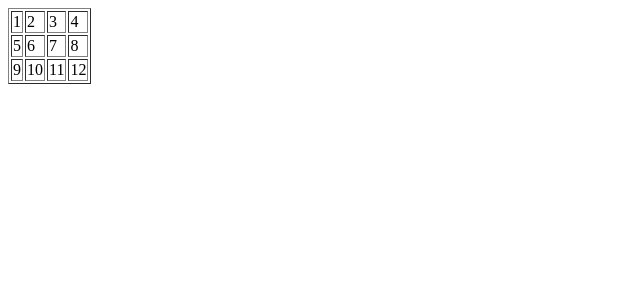
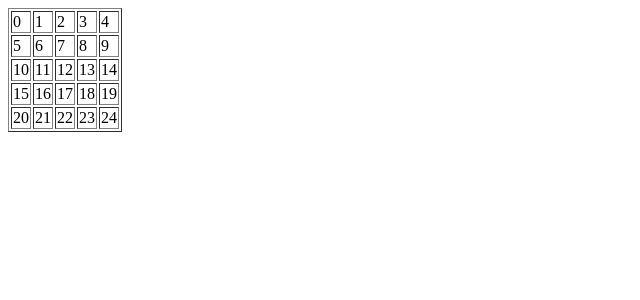
Before and after one commit to BitByte08/Clocker, a Next.js app: page / in a window 1280 px wide. Shown: the top 300 px of the page, without its empty margins (0-640 px from the left). Built offline with nearby package versions, Linux system fonts and the light colour scheme.

Commit message:
feat :: range 적용

```diff
--- a/src/app/page.tsx
+++ b/src/app/page.tsx
@@ -1,17 +1,20 @@
 import Table from '@/components/Table';
+import range from "@/functions/range";
 
 export default function Home() {
-  const column = [1,2,3];
-  const row = [1,2,3,4];
+  const column = range(0,5);
+  const row = range(0,5);
   const data = [
-    [1,2,3,4],
-    [5,6,7,8],
-    [9,10,11,12]
+    range(0,5),
+    range(5,10),
+    range(10,15),
+    range(15,20),
+    range(20,25)
   ]
   return (
     <main>
       <div>
-        <Table column={column} row={row} data={data}></Table>
+        <Table column={column} row={row} data={data} />
       </div>
     </main>
   );
--- a/src/components/Table.tsx
+++ b/src/components/Table.tsx
@@ -11,11 +11,11 @@ export default function Table(props:TableProps) {
       <main>
         <table border={1}>
           <tbody>
-          {columns.map((item1, index) => (
-            <tr key={index}>
+          {columns.map((item1, index1) => (
+            <tr key={index1}>
               {rows.map((item2, index2) => (
-                <td key={index2+index}>
-                  {data[index][index2]}
+                <td key={index2}>
+                  {data[index1][index2]}
                 </td>
               ))
               }
```
